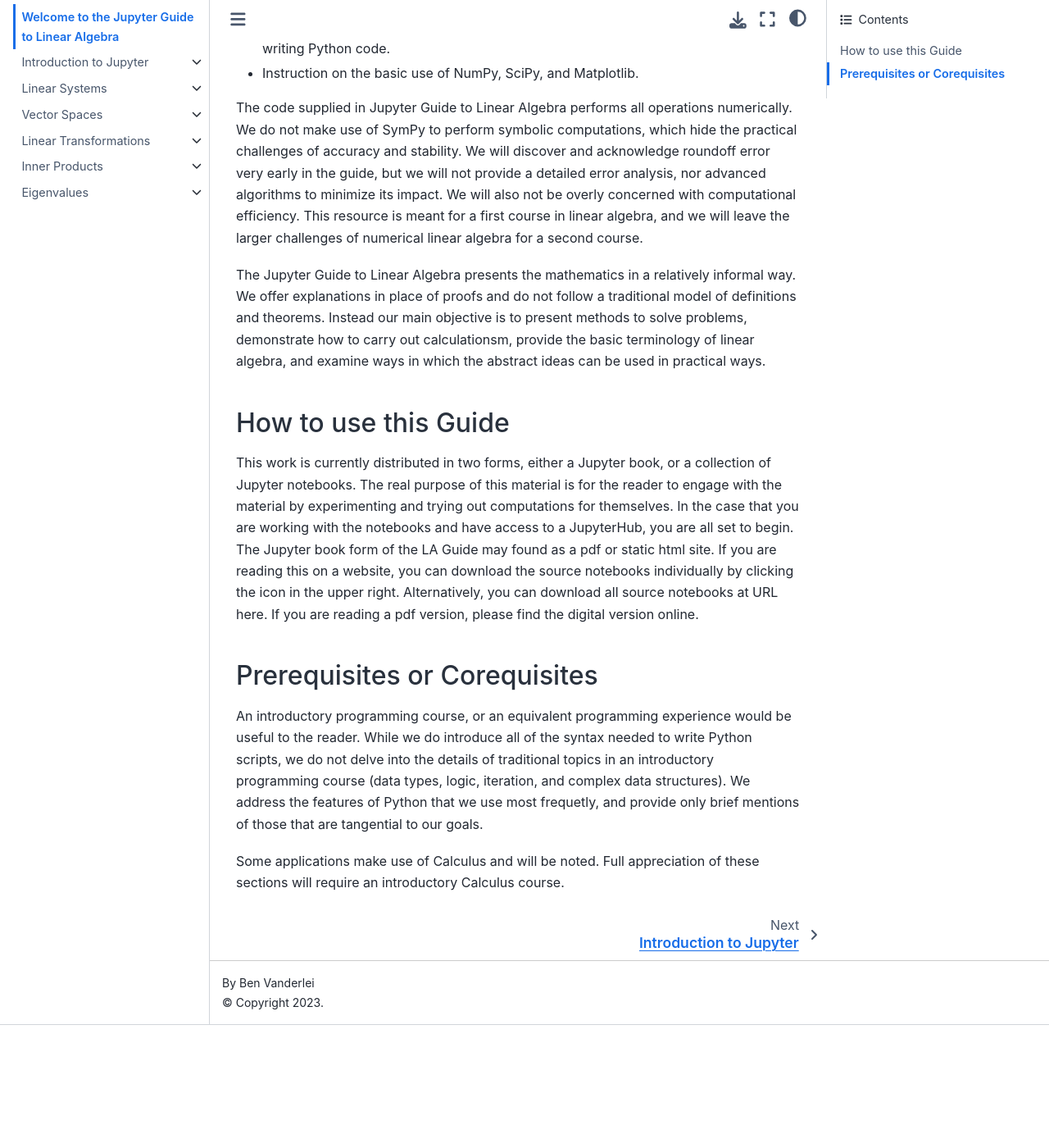
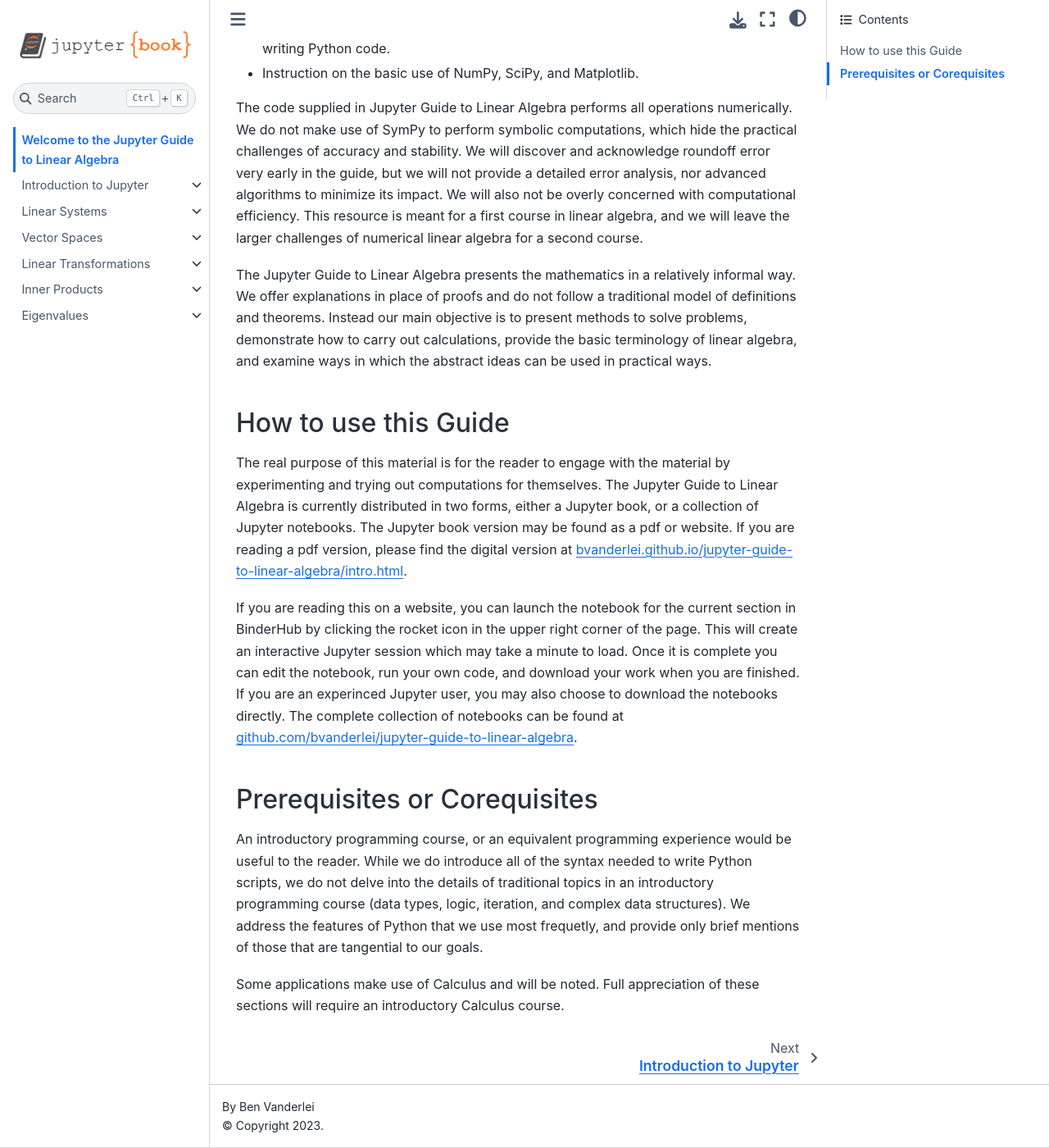
Before and after one commit to bvanderlei/jupyter-guide-to-linear-algebra, a Jupyter Book: the page built from intro.md, in a window 1280 px wide and 1400 px high, scrolled down 519 px. Shown: the whole window at 82% size. Built offline with Jupyter Book 1.0.4 settings and Sphinx 7.4.7 and the Sphinx Book theme 1.1.4, drawn with Linux system fonts in a browser that asks for light colours; before the commit the page ends 1769 px from its top, so only the background shows below that.

Commit message:
General edits

```diff
--- a/intro.md
+++ b/intro.md
@@ -12,11 +12,14 @@
 
 The code supplied in Jupyter Guide to Linear Algebra performs all operations numerically.  We do not make use of SymPy to perform symbolic computations, which hide the practical challenges of accuracy and stability.  We will discover and acknowledge roundoff error very early in the guide, but we will not provide a detailed error analysis, nor advanced algorithms to minimize its impact.  We will also not be overly concerned with computational efficiency.  This resource is meant for a first course in linear algebra, and we will leave the larger challenges of numerical linear algebra for a second course.
 
-The Jupyter Guide to Linear Algebra presents the mathematics in a relatively informal way.  We offer explanations in place of proofs and do not follow a traditional model of definitions and theorems.  Instead our main objective is to present methods to solve problems, demonstrate how to carry out calculationsm, provide the basic terminology of linear algebra, and examine ways in which the abstract ideas can be used in practical ways.
+The Jupyter Guide to Linear Algebra presents the mathematics in a relatively informal way.  We offer explanations in place of proofs and do not follow a traditional model of definitions and theorems.  Instead our main objective is to present methods to solve problems, demonstrate how to carry out calculations, provide the basic terminology of linear algebra, and examine ways in which the abstract ideas can be used in practical ways.
 
 ### How to use this Guide
 
-This work is currently distributed in two forms, either a Jupyter book, or a collection of Jupyter notebooks.  The real purpose of this material is for the reader to engage with the material by experimenting and trying out computations for themselves.  In the case that you are working with the notebooks and have access to a JupyterHub, you are all set to begin.  The Jupyter book form of the LA Guide may found as a pdf or static html site.  If you are reading this on a website, you can download the source notebooks individually by clicking the icon in the upper right.  Alternatively, you can download all source notebooks at URL here.  If you are reading a pdf version, please find the digital version online.
+The real purpose of this material is for the reader to engage with the material by experimenting and trying out computations for themselves.  The Jupyter Guide to Linear Algebra is currently distributed in two forms, either a Jupyter book, or a collection of Jupyter notebooks.  The Jupyter book version may be found as a pdf or website.  If you are reading a pdf version, please find the digital version at [bvanderlei.github.io/jupyter-guide-to-linear-algebra/intro.html](https://bvanderlei.github.io/jupyter-guide-to-linear-algebra/intro.html).
+
+
+If you are reading this on a website, you can launch the notebook for the current section in BinderHub by clicking the rocket icon in the upper right corner of the page.  This will create an interactive Jupyter session which may take a minute to load.  Once it is complete you can edit the notebook, run your own code, and download your work when you are finished.  If you are an experinced Jupyter user, you may also choose to download the notebooks directly.  The complete collection of notebooks can be found at [github.com/bvanderlei/jupyter-guide-to-linear-algebra](https://github.com/bvanderlei/jupyter-guide-to-linear-algebra).
 
 ### Prerequisites or Corequisites
 
```
Also changed, not shown: Applications.ipynb, Bases.ipynb, General_Linear_Systems.ipynb, Inverse_Matrices.ipynb, Jupyter_Introduction.ipynb, LU_Factorization.ipynb, Linear_Combinations.ipynb, Linear_Independence.ipynb, Vector_Spaces.ipynb.
